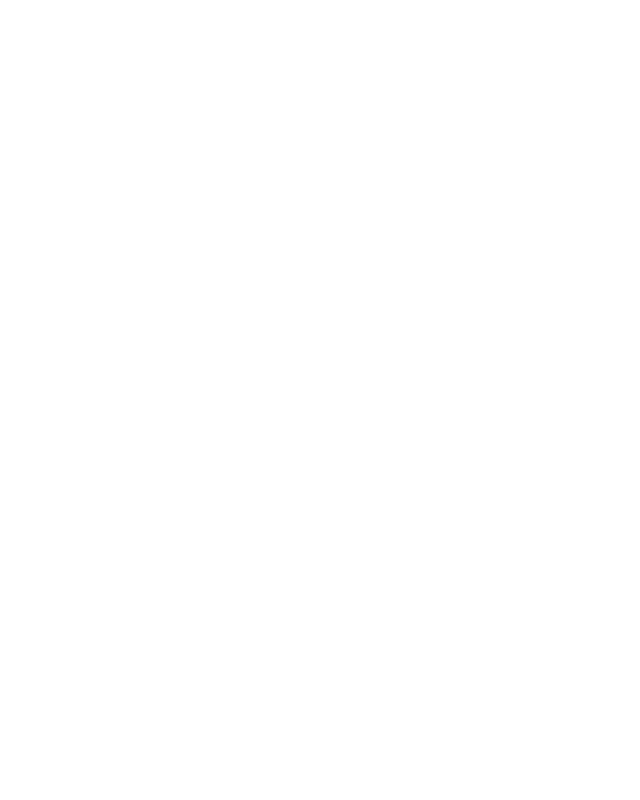
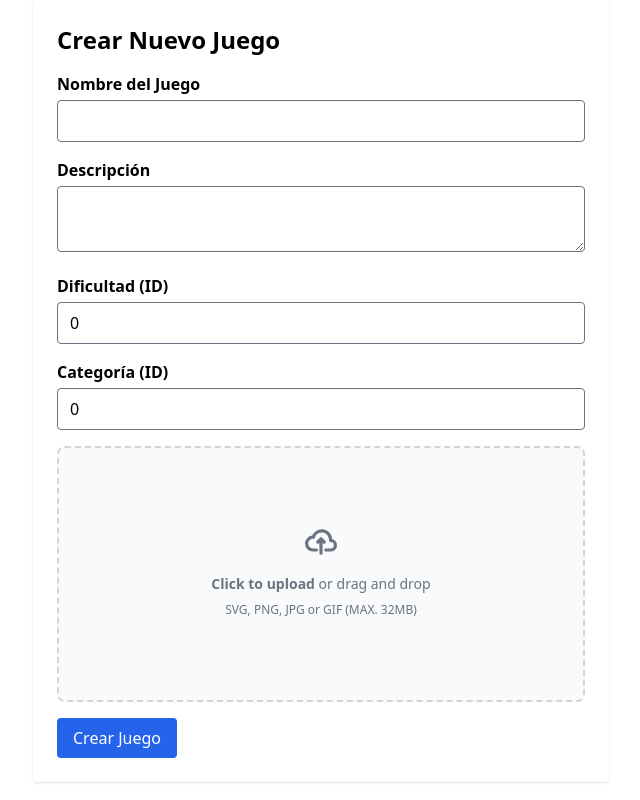
Before and after one commit to samplecode17/ThinkFast-app, a Vue app: page /games-creator/create in a window 1280 px wide. Before the commit this address had no page. Shown: the whole page, without its empty margins (319-959 px from the left). Built offline with nearby package versions, Linux system fonts and the light colour scheme; no server answers.

Commit message:
feat: add post-image storage store, started CreateGame view and added dropzone image Component

```diff
--- /dev/null
+++ b/src/components/ImageUploader.vue
@@ -0,0 +1,86 @@
+<template>
+    <div v-if="!imageUrl" class="flex items-center justify-center w-full">
+      <label
+        for="dropzone-file"
+        class="flex flex-col items-center justify-center w-full h-64 border-2 border-gray-300 border-dashed rounded-lg cursor-pointer bg-gray-50
+               dark:hover:bg-gray-800 dark:bg-gray-700 hover:bg-gray-100 dark:border-gray-600 dark:hover:border-gray-500 dark:hover:bg-gray-600"
+      >
+        <div class="flex flex-col items-center justify-center pt-5 pb-6">
+          <svg
+            class="w-8 h-8 mb-4 text-gray-500 dark:text-gray-400"
+            aria-hidden="true"
+            xmlns="http://www.w3.org/2000/svg"
+            fill="none"
+            viewBox="0 0 20 16"
+          >
+            <path
+              stroke="currentColor"
+              stroke-linecap="round"
+              stroke-linejoin="round"
+              stroke-width="2"
+              d="M13 13h3a3 3 0 0 0 0-6h-.025A5.56 5.56 0 0 0 16 6.5 5.5 5.5 0 0 0 5.207 5.021C5.137 5.017 5.071 5 5 5a4 4 0 0 0 0 8h2.167M10 15V6m0 0L8 8m2-2 2 2"
+            />
+          </svg>
+          <p class="mb-2 text-sm text-gray-500 dark:text-gray-400">
+            <span class="font-semibold">Click to upload</span> or drag and drop
+          </p>
+          <p class="text-xs text-gray-500 dark:text-gray-400">SVG, PNG, JPG or GIF (MAX. 32MB)</p>
+        </div>
+        <input id="dropzone-file" type="file" class="hidden" @change="onFileChange" />
+      </label>
+    </div>
+
+
+    <div v-if="uploading" class="flex items-center mt-4 space-x-2">
+      <svg class="w-6 h-6 animate-spin text-blue-600" fill="none" viewBox="0 0 24 24">
+        <circle class="opacity-25" cx="12" cy="12" r="10" stroke="currentColor" stroke-width="4" />
+        <path class="opacity-75" fill="currentColor" d="M4 12a8 8 0 018-8v8z" />
+      </svg>
+      <span class="text-sm text-gray-600 dark:text-gray-300">Uploading image...</span>
+    </div>
+
+    <div v-else-if="imageUrl" class="relative mt-4 p-4 bg-white border-dashed rounded-lg shadow-sm">
+      <div class="absolute top-2 right-2">
+        <button
+          type="button"
+          @click="removeImage"
+          class="text-gray-500 hover:text-gray-800 focus:outline-hidden focus:text-gray-800 dark:text-neutral-500 dark:hover:text-neutral-200 dark:focus:text-neutral-200"
+          data-hs-file-upload-remove
+        >
+          <svg class="shrink-0 size-4" xmlns="http://www.w3.org/2000/svg" viewBox="0 0 24 24" fill="none" stroke="currentColor" stroke-width="2"
+              stroke-linecap="round" stroke-linejoin="round">
+            <path d="M3 6h18"></path>
+            <path d="M19 6v14c0 1-1 2-2 2H7c-1 0-2-1-2-2V6"></path>
+            <path d="M8 6V4c0-1 1-2 2-2h4c1 0 2 1 2 2v2"></path>
+            <line x1="10" x2="10" y1="11" y2="17"></line>
+            <line x1="14" x2="14" y1="11" y2="17"></line>
+          </svg>
+        </button>
+      </div>
+      <p class="font-semibold text-gray-800 dark:text-white mb-2">Your uploaded image:</p>
+      <img :src="imageUrl" alt="Uploaded" class="w-32 h-32 object-cover rounded-lg border border-gray-200 dark:border-neutral-600" />
+    </div>
+
+
+  </template>
+
+  <script setup>
+  import { useStore } from 'vuex'
+  import { computed } from 'vue'
+
+  const store = useStore()
+
+  const uploading = computed(() => store.getters['imagepost/isUploading'])
+  const imageUrl = computed(() => store.getters['imagepost/uploadedImageUrl'])
+
+  function onFileChange(event) {
+    const file = event.target.files[0]
+    if (!file) return
+
+    store.dispatch('imagepost/uploadImage', file)
+  }
+  function removeImage() {
+    store.dispatch('imagepost/deleteImagePreview')
+  }
+
+  </script>
--- a/src/router/index.js
+++ b/src/router/index.js
@@ -1,7 +1,8 @@
 import { createRouter, createWebHistory } from 'vue-router'
 import HomeView from '@/views/HomeView.vue';
-import Login from '@/views/Login.vue';
-import Register from '@/views/Register.vue';
+import Login from '@/views/authentification/Login.vue';
+import Register from '@/views/authentification/Register.vue';
+import CreateGame from '@/views/gamesCreator/CreateGame.vue';
 import store from '@/store';
 
 const routes = [
@@ -19,6 +20,11 @@
       path: '/login',
       name: 'Login',
       component: Login,
+    },
+    {
+      path: '/games-creator/create',
+      name: 'Creating games',
+      component: CreateGame,
     },
   ]
 
--- a/src/store/index.js
+++ b/src/store/index.js
@@ -4,6 +4,7 @@
 import challenges from "./modules/challenges";
 import quiz from "./modules/quiz";
 import usergames from "./modules/usergames";
+import imagepost from "./modules/imagepost";
 
 export default createStore({
     modules: {
@@ -12,5 +13,6 @@
       challenges,
       quiz,
       usergames,
+      imagepost,
     }
 });
--- /dev/null
+++ b/src/store/modules/imagepost.js
@@ -0,0 +1,58 @@
+import axios from 'axios'
+
+const API_KEY = import.meta.env.VITE_IMGBB_API_KEY
+
+const state = {
+  imageUrl: null,
+  uploading: false
+}
+
+const getters = {
+  uploadedImageUrl: state => state.imageUrl,
+  isUploading: state => state.uploading
+}
+
+const actions = {
+  async uploadImage({ commit }, file) {
+    const formData = new FormData()
+    formData.append('image', file)
+
+    commit('setUploading', true)
+
+    try {
+      const { data } = await axios.post(
+        `https://api.imgbb.com/1/upload?key=${API_KEY}`,
+        formData,
+        { withCredentials: false }
+      )
+
+      commit('setImageUrl', data.data.url)
+    } catch (err) {
+      console.log('Image upload failed:', err)
+      commit('setImageUrl', null)
+    } finally {
+      commit('setUploading', false)
+    }
+  },
+  async deleteImagePreview({commit}){
+    commit('setImageUrl', null)
+    commit('setUploading', false)
+  }
+}
+
+const mutations = {
+  setImageUrl(state, url) {
+    state.imageUrl = url
+  },
+  setUploading(state, status) {
+    state.uploading = status
+  },
+}
+
+export default {
+  namespaced: true,
+  state,
+  getters,
+  actions,
+  mutations
+}
--- /dev/null
+++ b/src/views/gamesCreator/CreateGame.vue
@@ -0,0 +1,76 @@
+<template>
+    <div class="max-w-xl mx-auto p-6 bg-white shadow rounded">
+      <h2 class="text-2xl font-bold mb-4">Crear Nuevo Juego</h2>
+
+      <form @submit.prevent="submitGame">
+        <div class="mb-4">
+          <label for="name" class="block font-semibold mb-1">Nombre del Juego</label>
+          <input v-model="form.name" id="name" type="text" required class="w-full  px-3 py-2 rounded" />
+        </div>
+
+        <div class="mb-4">
+          <label for="description" class="block font-semibold mb-1">Descripción</label>
+          <textarea v-model="form.description" id="description" required class="w-full  px-3 py-2 rounded"></textarea>
+        </div>
+
+        <div class="mb-4">
+          <label for="difficulty" class="block font-semibold mb-1">Dificultad (ID)</label>
+          <input v-model.number="form.difficulty_id" id="difficulty" type="number" min="0" class="w-full  px-3 py-2 rounded" />
+        </div>
+
+        <div class="mb-4">
+          <label for="category" class="block font-semibold mb-1">Categoría (ID)</label>
+          <input v-model.number="form.category_id" id="category" type="number" min="0" class="w-full  px-3 py-2 rounded" />
+        </div>
+
+        <ImageUploader />
+
+        <div v-if="imageUrl" class="my-4">
+          <p class="text-sm font-medium">URL Imagen:</p>
+          <input v-model="form.image" readonly class="w-full  px-3 py-2 rounded bg-gray-100" />
+        </div>
+
+        <button type="submit" class="mt-4 bg-blue-600 text-white px-4 py-2 rounded hover:bg-blue-700">
+          Crear Juego
+        </button>
+      </form>
+    </div>
+</template>
+<script setup>
+  import { reactive, computed, watch } from 'vue'
+  import { useStore } from 'vuex'
+  import ImageUploader from '@/components/ImageUploader.vue'
+
+  const store = useStore()
+
+  const imageUrl = computed(() => store.getters['imagepost/uploadedImageUrl'])
+
+  const form = reactive({
+    name: '',
+    description: '',
+    difficulty_id: 0,
+    category_id: 0,
+    user_id:'',
+    image: ''
+  })
+
+  watch(form.image, (url) => {
+    if (url) form.image = url
+  })
+
+  const submitGame = async () => {
+    if (!user.value) {
+      alert("Debes estar autenticado para crear un juego.")
+      return
+    }
+    form.user_id = user.value.id
+    try {
+      await store.dispatch('games/createGame', { ...form })
+      alert("Juego creado exitosamente.")
+      // opcional: redirigir o limpiar form
+    } catch (error) {
+      console.error(error)
+      alert("Hubo un error al crear el juego.")
+    }
+  }
+</script>
```
Also changed, not shown: src/views/authentification/Login.vue (renamed from src/views/Login.vue), src/views/authentification/Register.vue (renamed from src/views/Register.vue), 2 other files (tests, documents, lock files or other folders).
